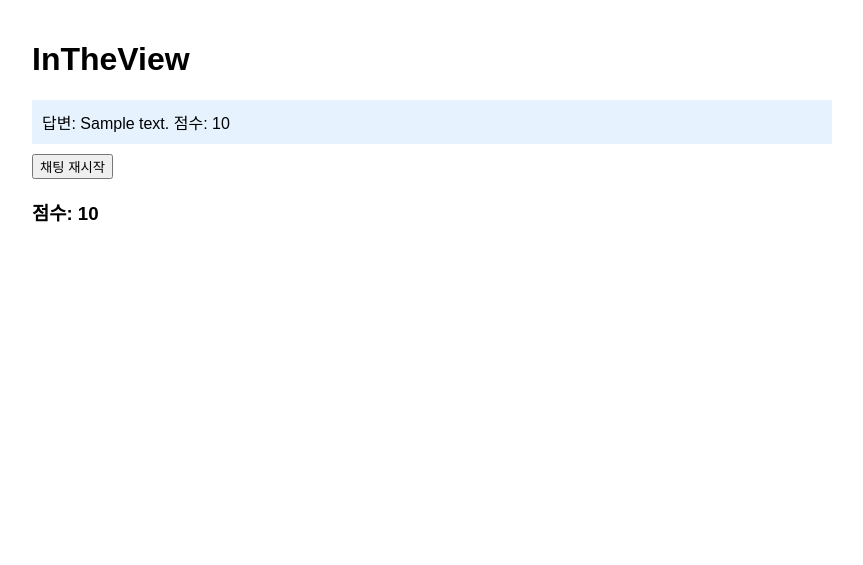
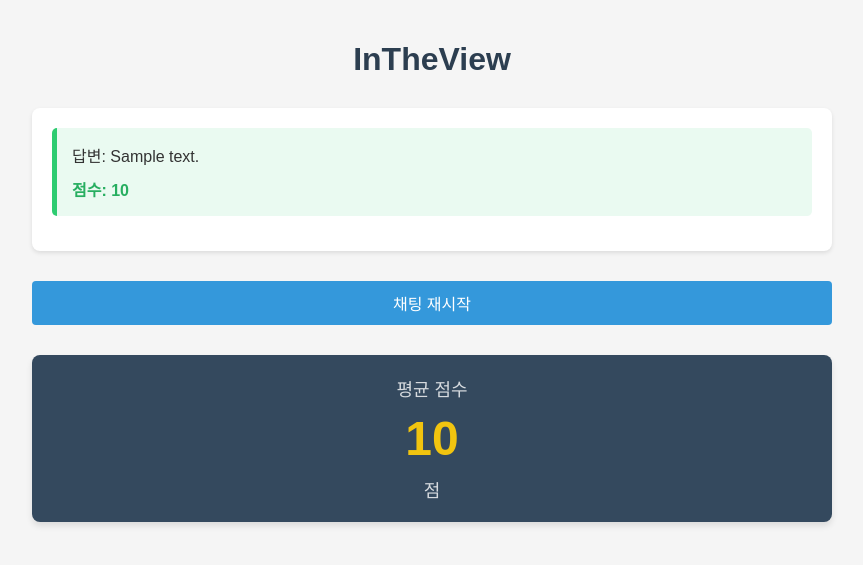
Before and after one commit to v21c/model, a Flask app: template model_test/templates/index.html in a window 1280 px wide. Shown: the top 565 px of the page, without its empty margins (208-1071 px from the left). Run offline with Flask 3, Linux system fonts and the light colour scheme; the template is opened without the code that fills it: most values are stand-ins (such as "Sample title", 1, 10 or a date in 2020); parts of the project's set-up code (start-up, migrations or seed data) failed here and were passed over.

Commit message:
Update index.html

```diff
--- a/model_test/templates/index.html
+++ b/model_test/templates/index.html
@@ -5,10 +5,111 @@
     <meta name="viewport" content="width=device-width, initial-scale=1.0">
     <title>InTheView</title>
     <style>
-        body { font-family: Arial, sans-serif; max-width: 800px; margin: 0 auto; padding: 20px; }
-        .question { background-color: #f0f0f0; padding: 10px; margin-bottom: 10px; }
-        .answer { background-color: #e6f3ff; padding: 10px; margin-bottom: 10px; }
-        form { margin-top: 20px; }
+        body {
+            font-family: 'Noto Sans KR', Arial, sans-serif;
+            max-width: 800px;
+            margin: 0 auto;
+            padding: 20px;
+            background-color: #f5f5f5;
+            color: #333;
+        }
+        h1 {
+            text-align: center;
+            color: #2c3e50;
+            margin-bottom: 30px;
+        }
+        .chat {
+            background-color: white;
+            border-radius: 8px;
+            box-shadow: 0 2px 4px rgba(0,0,0,0.1);
+            padding: 20px;
+            margin-bottom: 20px;
+        }
+        .question, .answer {
+            padding: 15px;
+            margin-bottom: 15px;
+            border-radius: 5px;
+        }
+        .question {
+            background-color: #e8f4f8;
+            border-left: 5px solid #3498db;
+        }
+        .answer {
+            background-color: #eafaf1;
+            border-left: 5px solid #2ecc71;
+        }
+        .answer span {
+            display: block;
+            margin-top: 10px;
+            font-weight: bold;
+            color: #27ae60;
+        }
+        form {
+            margin-top: 20px;
+            display: flex;
+            flex-direction: column;
+        }
+        input[type="text"], textarea {
+            padding: 10px;
+            margin-bottom: 10px;
+            border: 1px solid #ddd;
+            border-radius: 4px;
+            font-size: 16px;
+        }
+        input[type="submit"] {
+            background-color: #3498db;
+            color: white;
+            border: none;
+            padding: 10px 15px;
+            border-radius: 4px;
+            cursor: pointer;
+            font-size: 16px;
+            transition: background-color 0.3s;
+        }
+        input[type="submit"]:hover {
+            background-color: #2980b9;
+        }
+        .total-score {
+            background-color: #34495e;
+            color: white;
+            border-radius: 8px;
+            padding: 20px;
+            text-align: center;
+            box-shadow: 0 4px 6px rgba(0,0,0,0.1);
+            margin-top: 30px;
+            display: flex;
+            flex-direction: column;
+            align-items: center;
+            justify-content: center;
+        }
+        .total-score h3 {
+            margin: 0;
+            font-size: 24px;
+        }
+        .score-value {
+            font-size: 48px;
+            font-weight: bold;
+            margin: 10px 0;
+            color: #f1c40f;
+        }
+        .score-label {
+            font-size: 18px;
+            opacity: 0.8;
+        }
+        .restart-btn {
+            background-color: #e74c3c;
+            color: white;
+            border: none;
+            padding: 10px 15px;
+            border-radius: 4px;
+            cursor: pointer;
+            font-size: 16px;
+            transition: background-color 0.3s;
+            margin-top: 10px;
+        }
+        .restart-btn:hover {
+            background-color: #c0392b;
+        }
     </style>
 </head>
 <body>
@@ -16,7 +117,7 @@
 
     {% if not chat_history %}
     <form method="POST">
-        <input type="text" name="input" placeholder="occupation/gender/experience" required>
+        <input type="text" name="input" placeholder="직업/성별/경력을 입력하세요" required>
         <input type="submit" name="start_chat" value="채팅 시작">
     </form>
     {% else %}
@@ -25,24 +126,28 @@
             {% if item.type == 'question' %}
                 <div class="question">질문: {{ item.content }}</div>
             {% else %}
-                <div class="answer">답변: {{ item.content }} <span>점수: {{ item.score }}</span></div>
+                <div class="answer">
+                    답변: {{ item.content }}
+                    <span>점수: {{ item.score }}</span>
+                </div>
             {% endif %}
         {% endfor %}
     </div>
 
     {% if chat_history[-1].type == 'question' and chat_history[-1].content != "죄송합니다. 새로운 질문을 생성할 수 없습니다. 채팅을 다시 시작해주세요." %}
     <form method="POST">
-        <textarea name="user_answer" rows="4" cols="50" placeholder="여기에 답변을 입력하세요..." required></textarea>
-        <br>
+        <textarea name="user_answer" rows="4" placeholder="여기에 답변을 입력하세요..." required></textarea>
         <input type="submit" value="답변 제출">
     </form>
     {% endif %}
-    <form method="POST" style="margin-top: 10px;">
-        <input type="submit" name="restart_chat" value="채팅 재시작">
+    <form method="POST">
+        <input type="submit" name="restart_chat" value="채팅 재시작" class="restart-btn">
     </form>
 
     <div class="total-score">
-        <h3>점수: {{ average_score }}</h3>
+        <div class="score-label">평균 점수</div>
+        <div class="score-value">{{ average_score }}</div>
+        <div class="score-label">점</div>
     </div>
     {% endif %}
 </body>
```
